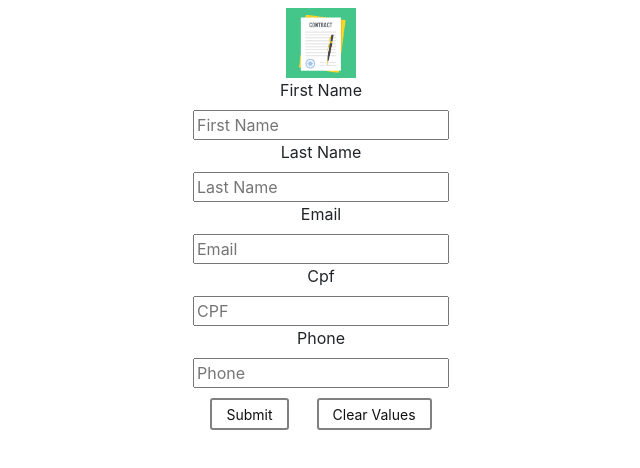
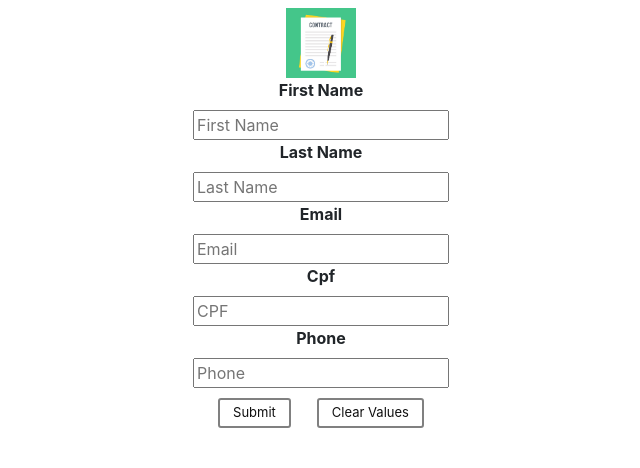
Before and after one commit to ypedroo/contracts, a React (Create React App) app: page /parts in a window 1280 px wide. Shown: the top 468 px of the page, without its empty margins (327-967 px from the left). Built offline with nearby package versions, Linux system fonts and the light colour scheme.

Commit message:
Add style to the labels

```diff
--- a/src/pages/PartForm.js
+++ b/src/pages/PartForm.js
@@ -16,7 +16,7 @@ const Button = styled.div`
 cursor: pointer;
     background: transparent;
     display: inline;
-    font-size: 14px;
+    font-size: 13px;
     border-radius: 3px;
     color: #101010;
     border: 2px solid grey;
@@ -28,7 +28,12 @@ cursor: pointer;
         background-color: skyblue;
         color: white;
 }
+`
 
+const Label = styled.label `
+font-weight:  bold;
+font-size: 16px;
+text-shadow: -1px;
 `
 
 class PartForm extends Component {
@@ -45,7 +50,7 @@ class PartForm extends Component {
                         <Header />
                     </div>
                     <div className="PartForm">
-                        <label>First Name</label>
+                        <Label>First Name</Label>
                         <div>
                             <Field
                                 name="name"
@@ -57,7 +62,7 @@ class PartForm extends Component {
                         </div>
                     </div>
                     <div>
-                        <label>Last Name</label>
+                        <Label>Last Name</Label>
                         <div>
                             <Field
                                 name="lastName"
@@ -69,7 +74,7 @@ class PartForm extends Component {
                         </div>
                     </div>
                     <div>
-                        <label>Email</label>
+                        <Label>Email</Label>
                         <div>
                             <Field
                                 name="email"
@@ -81,7 +86,7 @@ class PartForm extends Component {
                         </div>
                     </div>
                     <div>
-                        <label>Cpf</label>
+                        <Label>Cpf</Label>
                         <div>
                             <Field
                                 name="cpf"
@@ -93,7 +98,7 @@ class PartForm extends Component {
                         </div>
                     </div>
                     <div>
-                        <label>Phone</label>
+                        <Label>Phone</Label>
                         <div>
                             <Field
                                 name="phone"
```
